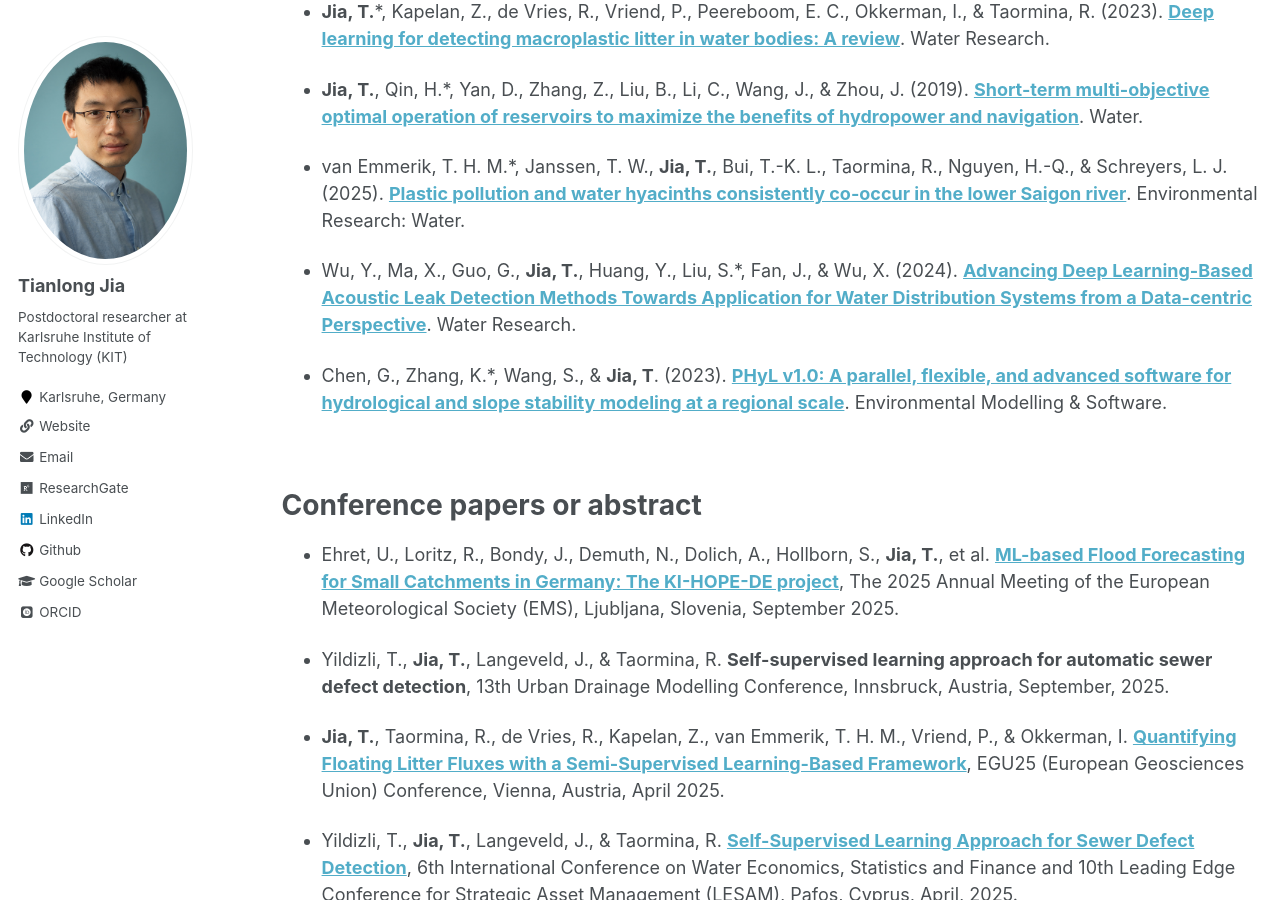
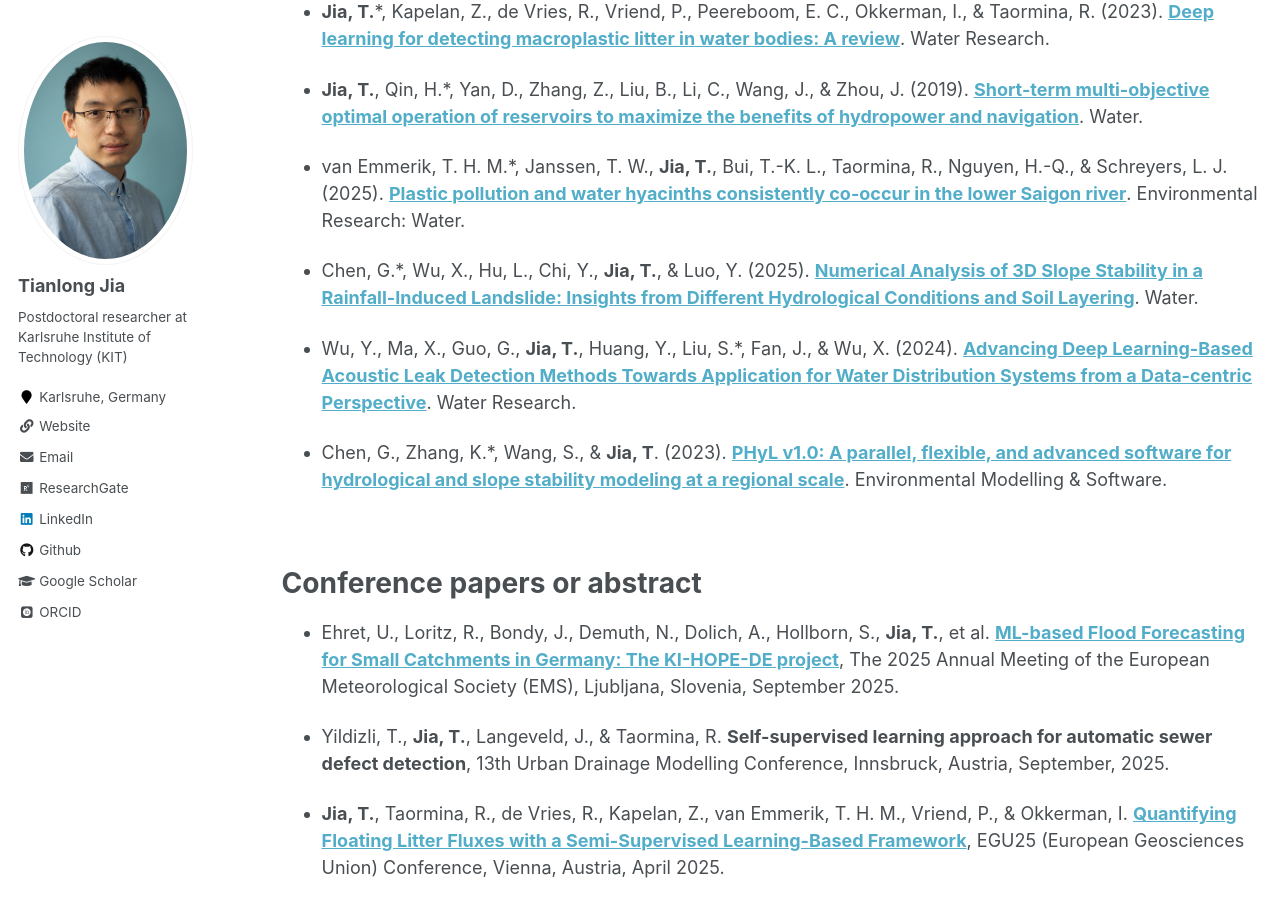
Before and after one commit to TianlongJia/TianlongJia.github.io, a Jekyll site: the page built from _pages/publications.md, in a window 1280 px wide and 900 px high, scrolled down 681 px. Built offline with Jekyll 4.4.1, drawn with Linux system fonts in a browser that asks for light colours; some web fonts are replaced.

Commit message:
udpate paper

```diff
--- a/_pages/publications.md
+++ b/_pages/publications.md
@@ -25,6 +25,8 @@ You can also find my papers in [my Google Scholar](https://scholar.google.com.hk
 * **Jia, T.**, Qin, H.*, Yan, D., Zhang, Z., Liu, B., Li, C., Wang, J., & Zhou, J. (2019). [**Short-term multi-objective optimal operation of reservoirs to maximize the benefits of hydropower and navigation**](https://www.mdpi.com/2073-4441/11/6/1272). Water. <br>
 
 * van Emmerik, T. H. M.*, Janssen, T. W., **Jia, T.**, Bui, T.-K. L., Taormina, R., Nguyen, H.-Q., & Schreyers, L. J. (2025).  [**Plastic pollution and water hyacinths consistently co-occur in the lower Saigon river**](https://doi.org/10.1088/3033-4942/ae10d7). Environmental Research: Water. <br>
+
+* Chen, G.*, Wu, X., Hu, L., Chi, Y., **Jia, T.**, & Luo, Y. (2025).  [**Numerical Analysis of 3D Slope Stability in a Rainfall-Induced Landslide: Insights from Different Hydrological Conditions and Soil Layering**](https://doi.org/10.3390/w17223316). Water. <br>
 
 * Wu, Y., Ma, X., Guo, G., **Jia, T.**, Huang, Y., Liu, S.*, Fan, J., & Wu, X. (2024).  [**Advancing Deep Learning-Based Acoustic Leak Detection Methods Towards Application for Water Distribution Systems from a Data-centric Perspective**](https://doi.org/10.1016/j.watres.2024.121999). Water Research. <br>
 
```
